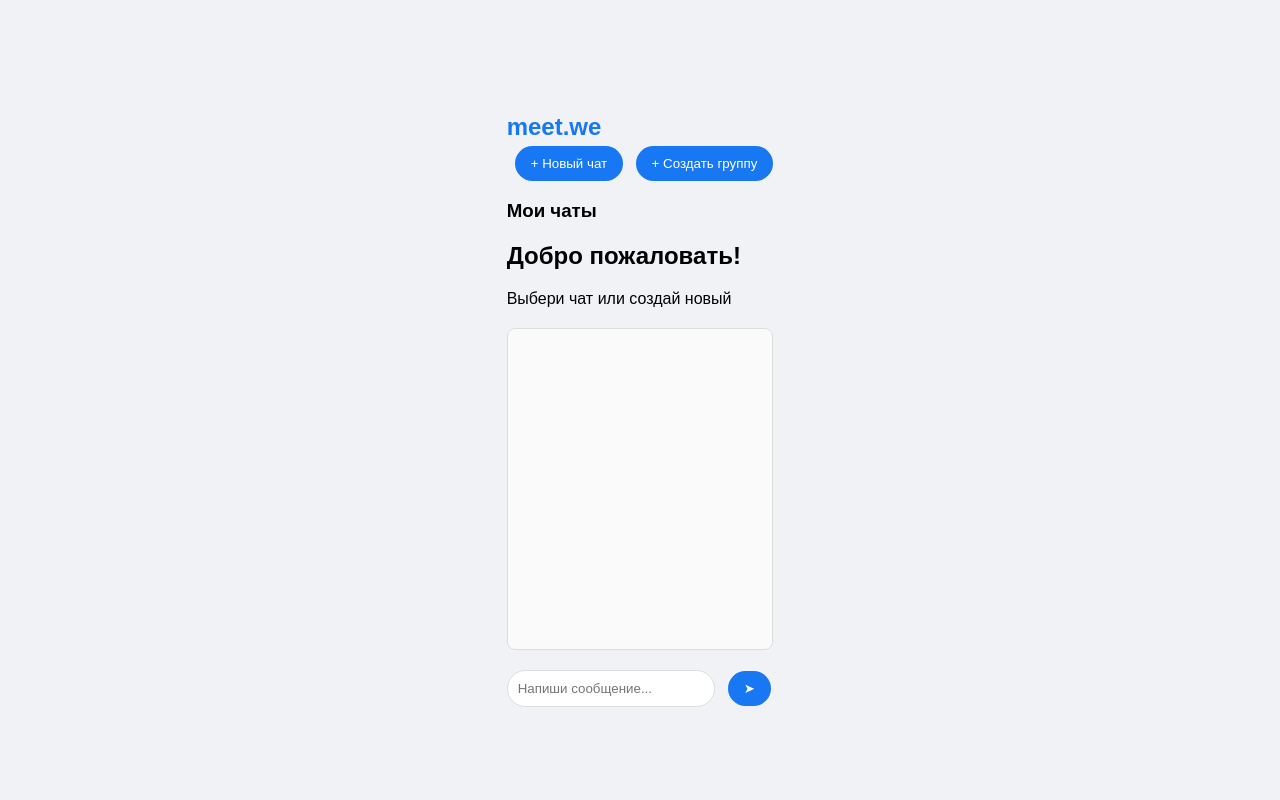
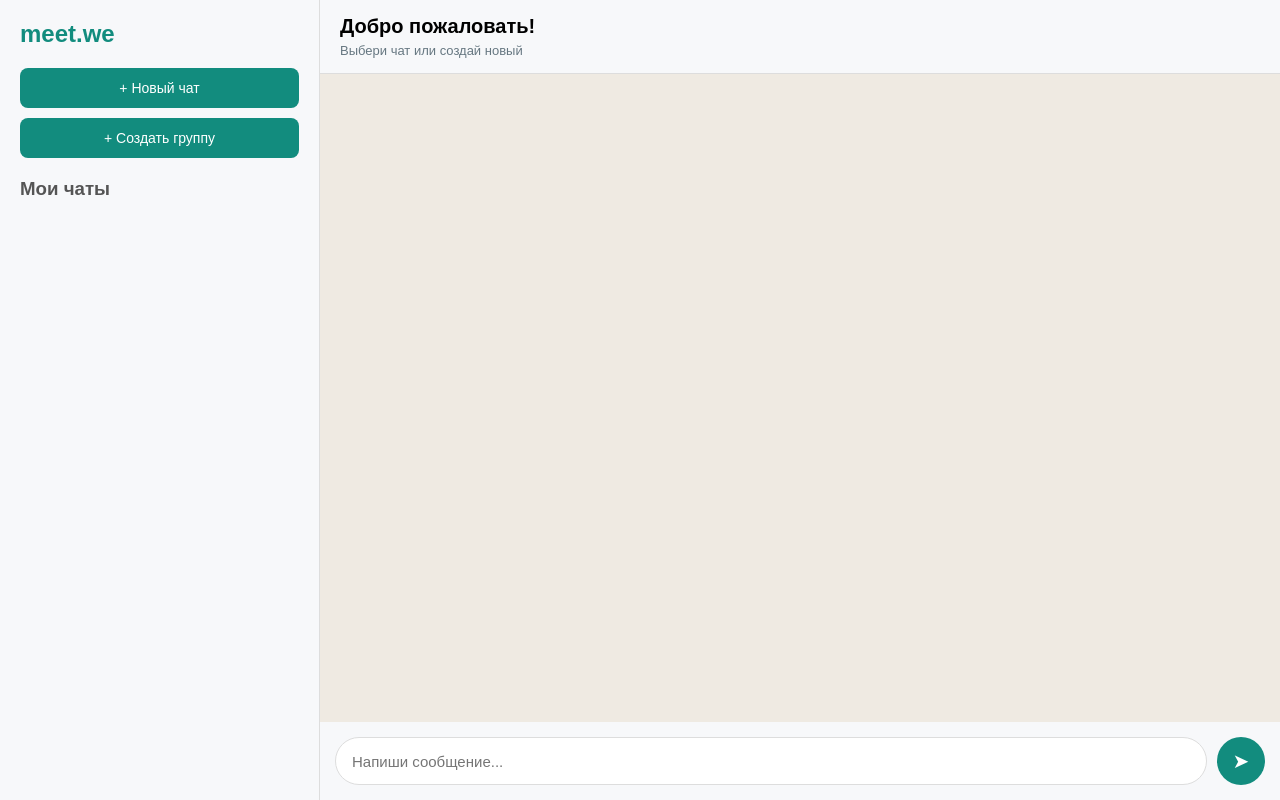
Before and after one commit to diasikpro964-max/meet.we, a plain HTML site: page index.html in a window 1280 px wide. Drawn offline with Linux system fonts and the light colour scheme.

Commit message:
Update style.css

```diff
--- a/style.css
+++ b/style.css
@@ -1,56 +1,201 @@
+* {
+    box-sizing: border-box;
+}
+
 body {
     font-family: Arial, sans-serif;
-    background: #f0f2f5;
-    display: flex;
-    justify-content: center;
-    align-items: center;
+    background: #e9edef;
+    margin: 0;
     height: 100vh;
-    margin: 0;
 }
 
-.container {
+.app {
+    display: flex;
+    height: 100vh;
+    max-width: 1400px;
+    margin: auto;
     background: white;
-    padding: 30px;
-    border-radius: 12px;
-    box-shadow: 0 4px 12px rgba(0,0,0,0.1);
-    width: 360px;
-    text-align: center;
+}
+
+.sidebar {
+    width: 320px;
+    min-width: 250px;
+    background: #f7f8fa;
+    border-right: 1px solid #ddd;
+    padding: 20px;
+    overflow-y: auto;
 }
 
 h1 {
+    color: #128c7e;
+    margin-top: 0;
+}
+
+.actions {
+    display: flex;
+    flex-direction: column;
+    gap: 10px;
+    margin: 20px 0;
+}
+
+button {
+    border: none;
+    border-radius: 8px;
+    padding: 12px;
+    background: #128c7e;
+    color: white;
+    cursor: pointer;
+    font-size: 14px;
+}
+
+button:hover {
+    background: #075e54;
+}
+
+.sidebar h3 {
+    color: #555;
+}
+
+.chat-item {
+    padding: 14px 10px;
+    border-radius: 10px;
+    cursor: pointer;
     margin-bottom: 5px;
-    color: #1877f2;
+    overflow-wrap: anywhere;
+}
+
+.chat-item:hover {
+    background: #e3e9e8;
+}
+
+.chat-item.active {
+    background: #d9fdd3;
+}
+
+.chat-item strong {
+    display: block;
+    margin-bottom: 5px;
+}
+
+.chat-item small {
+    color: #667781;
+}
+
+.main {
+    flex: 1;
+    display: flex;
+    flex-direction: column;
+    min-width: 0;
+}
+
+.chat-header {
+    padding: 15px 20px;
+    border-bottom: 1px solid #ddd;
+    background: #f7f8fa;
+}
+
+.chat-header h2 {
+    margin: 0 0 5px;
+    font-size: 20px;
+}
+
+.chat-header p {
+    margin: 0;
+    color: #667781;
+    font-size: 13px;
 }
 
 #chat {
-    height: 300px;
-    border: 1px solid #ddd;
-    border-radius: 8px;
-    margin: 20px 0;
-    padding: 10px;
+    flex: 1;
     overflow-y: auto;
-    text-align: left;
-    background: #fafafa;
+    padding: 20px;
+    background: #efeae2;
+    display: flex;
+    flex-direction: column;
+    gap: 10px;
 }
 
-input {
-    width: 70%;
-    padding: 10px;
-    border: 1px solid #ddd;
-    border-radius: 20px;
-    outline: none;
+.message {
+    max-width: 75%;
+    padding: 10px 14px;
+    background: white;
+    border-radius: 12px;
+    overflow-wrap: anywhere;
+    align-self: flex-start;
+    box-shadow: 0 1px 2px #00000010;
 }
 
-button {
-    padding: 10px 16px;
-    background: #1877f2;
-    color: white;
-    border: none;
-    border-radius: 20px;
-    cursor: pointer;
-    margin-left: 8px;
+.message-time {
+    display: block;
+    text-align: right;
+    font-size: 10px;
+    color: #667781;
+    margin-top: 5px;
 }
 
-button:hover {
-    background: #166fe5;
+#messageForm {
+    display: flex;
+    gap: 10px;
+    padding: 15px;
+    background: #f7f8fa;
 }
+
+#message {
+    flex: 1;
+    min-width: 0;
+    padding: 13px 16px;
+    border: 1px solid #ddd;
+    border-radius: 25px;
+    outline: none;
+    font-size: 15px;
+}
+
+#messageForm button {
+    width: 48px;
+    border-radius: 50%;
+    font-size: 20px;
+}
+
+.empty {
+    color: #667781;
+    text-align: center;
+    margin: auto;
+}
+
+@media (max-width: 600px) {
+    .sidebar {
+        width: 125px;
+        min-width: 125px;
+        padding: 10px;
+    }
+
+    .sidebar h1 {
+        font-size: 21px;
+    }
+
+    .actions button {
+        font-size: 11px;
+        padding: 9px 5px;
+    }
+
+    .chat-item {
+        padding: 10px 5px;
+        font-size: 12px;
+    }
+
+    .chat-header {
+        padding: 12px;
+    }
+
+    .chat-header h2 {
+        font-size: 17px;
+    }
+
+    #chat {
+        padding: 12px;
+    }
+
+    .message {
+        max-width: 90%;
+    }
+}
```
